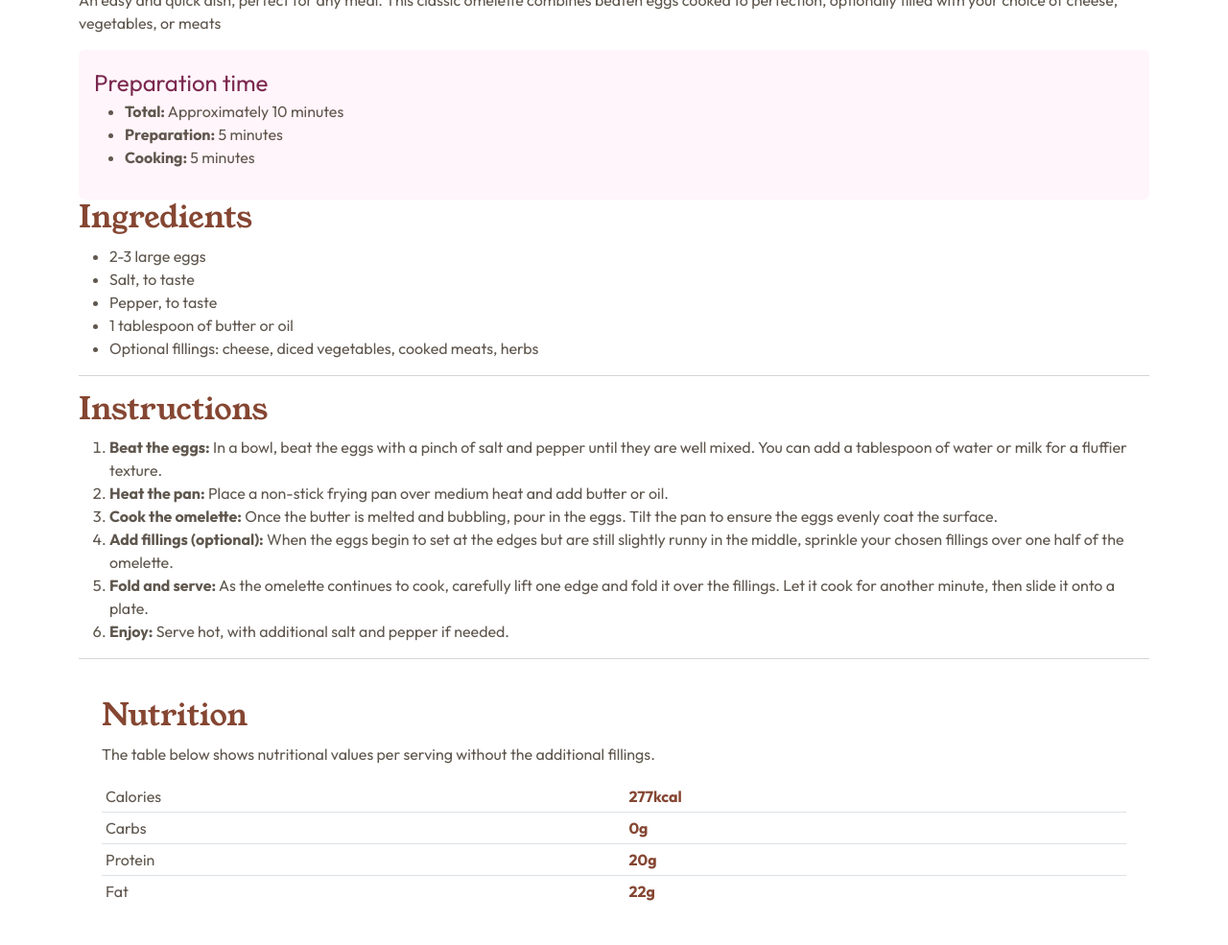
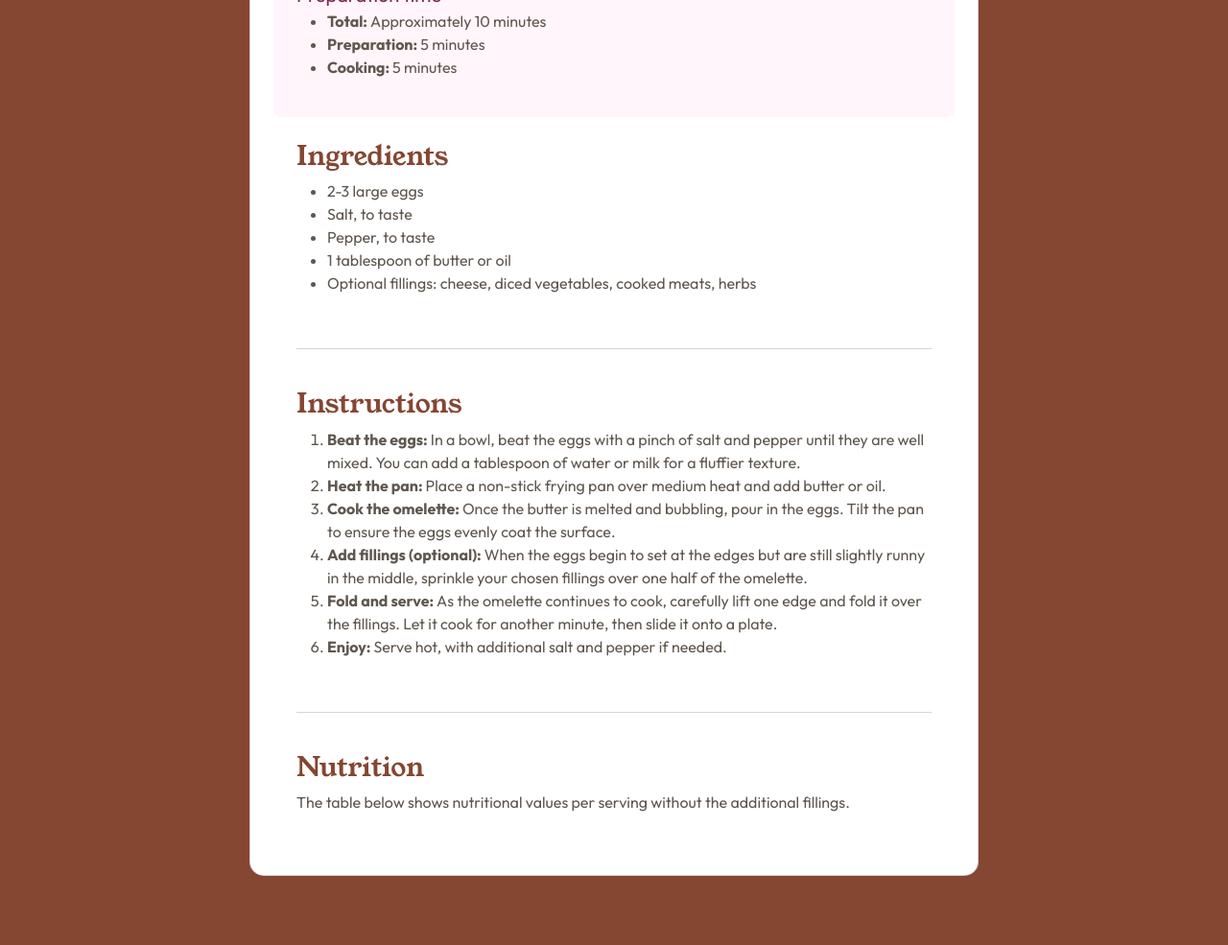
Before and after one commit to xantosromerodev/18-recipe-page, a website: page index.html in a window 1280 px wide. Shown: the part 578-1563 px from the top of the page at 96% size. After the commit the page ends 1539 px from the top, so only its background shows below. Drawn offline with Linux system fonts and the light colour scheme.

Commit message:
Proyecto completado

```diff
--- a/index.html
+++ b/index.html
@@ -14,38 +14,55 @@
     <!-- fuente -->
     <link rel="preconnect" href="https://fonts.googleapis.com">
     <link rel="preconnect" href="https://fonts.gstatic.com" crossorigin>
-    <link href="https://fonts.googleapis.com/css2?family=Outfit:wght@100..900&family=Young+Serif&display=swap" rel="stylesheet">
+    <link href="https://fonts.googleapis.com/css2?family=Outfit:wght@100..900&family=Young+Serif&display=swap"
+        rel="stylesheet">
     <!-- favicon -->
     <link rel="icon" href="images/favicon-32x32.png" type="image/x-icon">
     <!-- titulo -->
     <title>Recipe Page | 100 days of projects</title>
+
+    <style>
+        /* Eliminar border-radius en móviles */
+        @media (max-width: 375px) {
+            .borde-red {
+                border-radius: 0 !important;
+            }
+        }
+
+        /* Aplicar border-radius de 15px en pantallas grandes */
+        @media (min-width: 768px) {
+            .borde-red {
+                border-radius: 15px !important;
+            }
+        }
+    </style>
+
 </head>
 
-<body>
-    <section class="container">
-        <div class="row">
-            <div class="col-12">
-                <img src="images/image-omelette.jpeg" alt="omelette" class="img-fluid">
-                <!-- titulo -->
-                <div>
-                    <h1>Simple Omelette Recipe</h1>
-                    <p>An easy and quick dish, perfect for any meal. This classic omelette combines beaten eggs cooked
-                        to perfection, optionally filled with your choice of cheese, vegetables, or meats</p>
+<body class="bg-primary">
+
+    <section class="container my-md-5">
+        <div class="row justify-content-center">
+            <div class="col-12 col-md-8 p-0">
+                <div class="card p-md-4 borde-red">
+                    <img src="images/image-omelette.jpeg" alt="omelette"
+                        class="card-img-top img-fluid borde-red">
+                    <div class="card-body ps-md-0">
+                        <h1 class="card-title">Simple Omelette Recipe</h1>
+                        <p class="card-text">An easy and quick dish, perfect for any meal. This classic omelette
+                            combines beaten eggs cooked to perfection, optionally filled with your choice of cheese,
+                            vegetables, or meats.</p>
                     </div>
-                <!-- preparacion -->
-                <div class="card border-0">
-                    <div class="card-body bg-secondary rounded-2">
-                        <span class="fs-4 text-danger">Preparation time</span>
+                    <div class="p-4 bg-secondary rounded-3 mx-3 mx-md-0">
+                        <span class="fs-5 text-danger">Preparation time</span>
                         <ul>
-                            <li><span class="fw-bold">Total:</span> Approximately 10 minutes</li>
-                            <li><span class="fw-bold">Preparation:</span> 5 minutes</li>
-                            <li><span class="fw-bold">Cooking:</span> 5 minutes</li>
+                            <li><span class="fw-bold">Total: </span>Approximately 10 minutes</li>
+                            <li><span class="fw-bold">Preparation: </span>5 minutes</li>
+                            <li><span class="fw-bold">Cooking: </span>5 minutes</li>
                         </ul>
                     </div>
-                </div>
-                <!-- ingredientes -->
-                <div>
-                    <h2 class="text-primary">Ingredients</h2>
+                    <div class="p-4">
+                        <h3 class="text-primary">Ingredients</h3>
                         <ul>
                             <li>2-3 large eggs</li>
                             <li>Salt, to taste</li>
@@ -54,51 +71,27 @@
                             <li>Optional fillings: cheese, diced vegetables, cooked meats, herbs</li>
                         </ul>
                     </div>
-                <hr>
-                <!-- instructions -->
-                <div>
-                    <h2 class="text-primary">Instructions</h2>
+                    <hr class="mx-4 d-inline-block">
+                    <div class="p-4">
+                        <h3 class="text-primary">Instructions</h3>
                         <ol>
-                        <li><span class="fw-bold">Beat the eggs:</span> In a bowl, beat the eggs with a pinch of salt and pepper until
-                            they are well mixed. You can add a tablespoon of water or milk for a fluffier texture. </li>
-                        <li><span class="fw-bold">Heat the pan:</span> Place a non-stick frying pan over medium heat and add butter or
-                            oil.</li>
-                        <li><span class="fw-bold">Cook the omelette:</span> Once the butter is
-                            melted and bubbling, pour in the eggs. Tilt the pan to ensure the eggs evenly coat the
-                            surface.</li>
-                        <li><span class="fw-bold">Add fillings (optional):</span> When the eggs begin to set at the edges but are still
-                            slightly runny in the middle, sprinkle your chosen fillings over one half of the omelette.
-                        </li>
-                        <li><span class="fw-bold">Fold and serve:</span> As the omelette continues to cook, carefully lift one edge and
-                            fold it over the fillings. Let it cook for another minute, then slide it onto a plate.</li>
-                        <li><span class="fw-bold">Enjoy:</span> Serve hot, with additional salt and pepper if needed.</li>
+                            <li><span class="fw-bold">Beat the eggs: </span>In a bowl, beat the eggs with a pinch of salt and pepper until they are well mixed.
+                                You can add a tablespoon of water or milk for a fluffier texture.</li>
+                            <li><span class="fw-bold">Heat the pan: </span>Place a non-stick frying pan over medium heat and add butter or oil.</li>
+                            <li><span class="fw-bold">Cook the omelette: </span>Once the butter is melted and bubbling, pour in the eggs. Tilt the pan to ensure
+                                the eggs evenly coat the surface.</li>
+                            <li><span class="fw-bold">Add fillings (optional): </span>When the eggs begin to set at the edges but are still slightly runny in the
+                                middle, sprinkle your chosen fillings over one half of the omelette.</li>
+                            <li><span class="fw-bold">Fold and serve: </span>As the omelette continues to cook, carefully lift one edge and fold it over the
+                                fillings. Let it cook for another minute, then slide it onto a plate.</li>
+                            <li><span class="fw-bold">Enjoy: </span>Serve hot, with additional salt and pepper if needed.</li>
                         </ol>
                     </div>
-                <hr>
-                <!-- nutrition -->
+                    <hr class="mx-4 d-inline-block">
                     <div class="p-4">
-                    <h2 class="text-primary">Nutrition</h2>
+                        <h3 class="text-primary">Nutrition</h3>
                         <p>The table below shows nutritional values per serving without the additional fillings.</p>
-                    <table class="table table-sm table-borderless">
-                        <tbody>
-                            <tr>
-                                <td class="text-light">Calories</td>
-                                <td class="text-primary fw-bold">277kcal</td>
-                            </tr>
-                            <tr class="border-top">
-                                <td class="text-light">Carbs</td>
-                                <td class="text-primary fw-bold">0g</td>
-                            </tr>
-                            <tr class="border-top">
-                                <td class="text-light">Protein</td>
-                                <td class="text-primary fw-bold">20g</td>
-                            </tr>
-                            <tr class="border-top">
-                                <td class="text-light">Fat</td>
-                                <td class="text-primary fw-bold">22g</td>
-                            </tr>
-                        </tbody>
-                    </table>
+                    </div>
                 </div>
             </div>
         </div>
```
Lines whose indentation alone changed are shown as unchanged.
